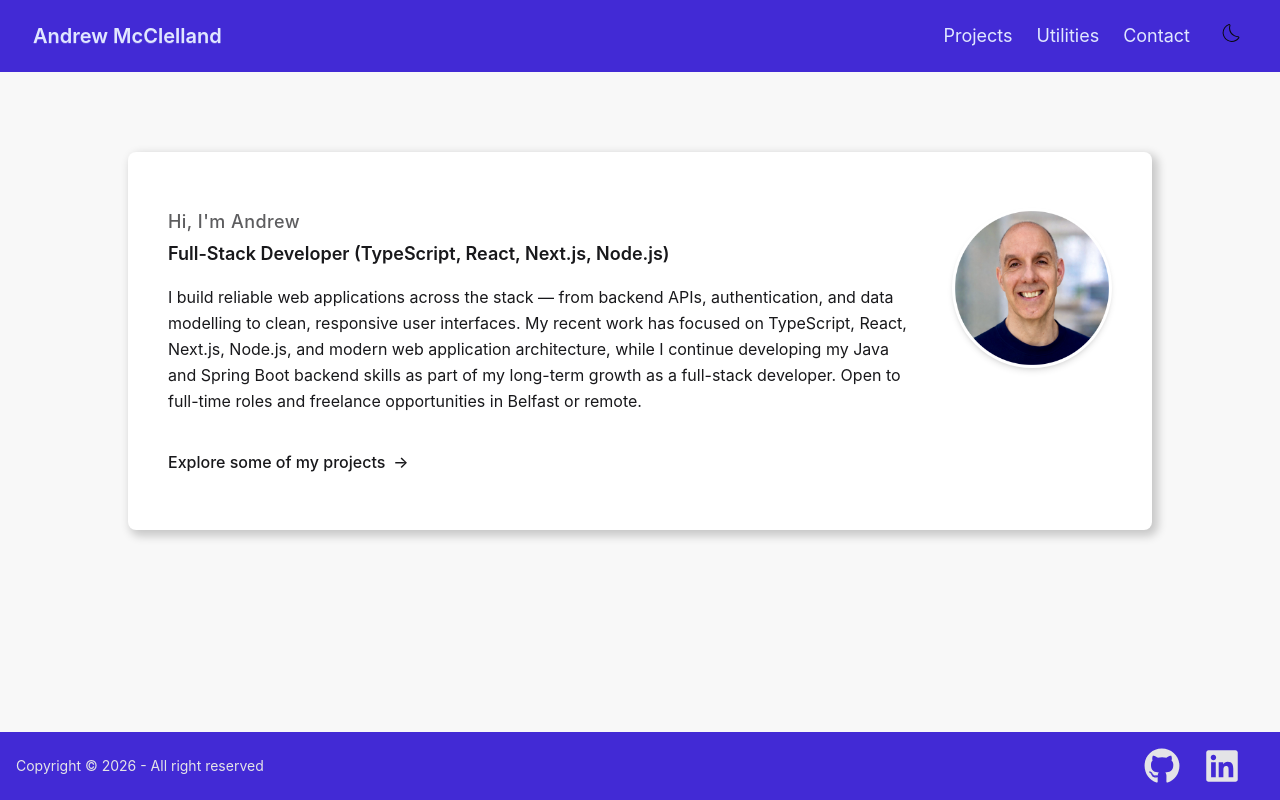
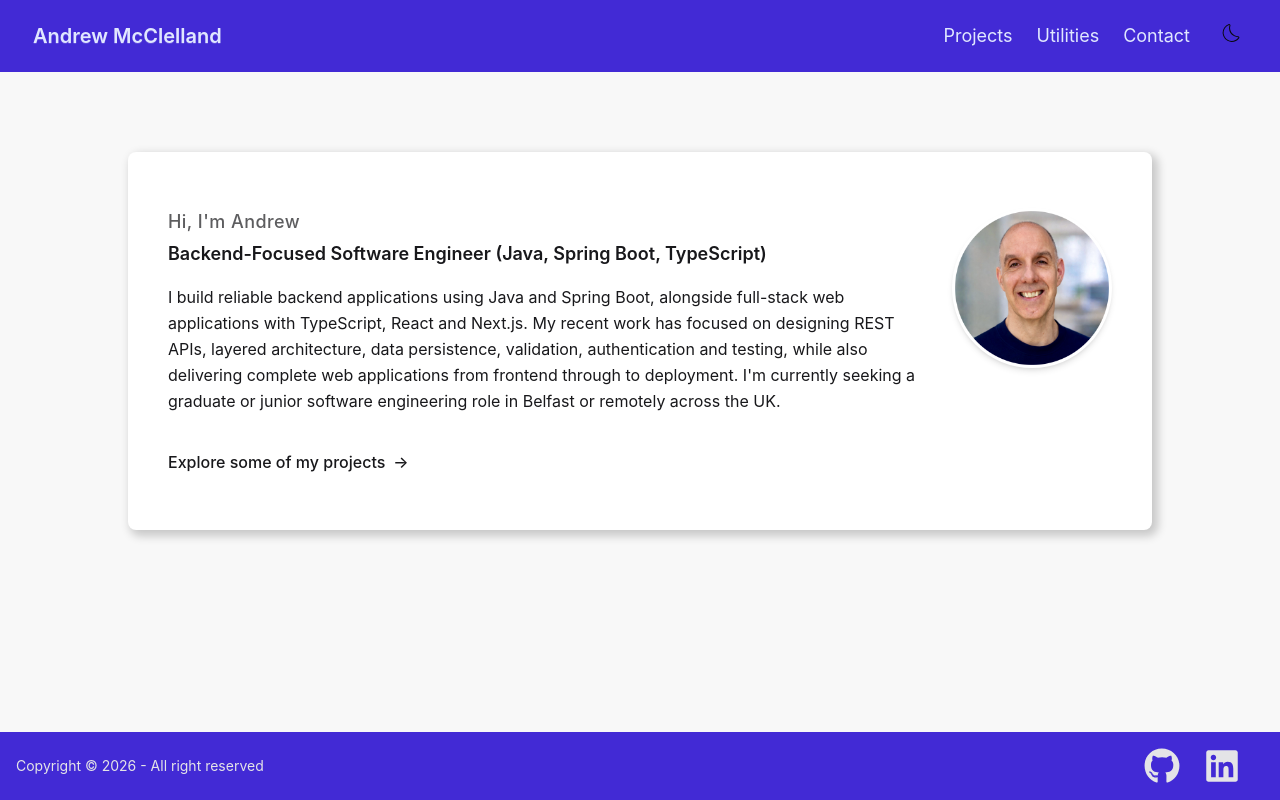
Before and after one commit to aejmcclelland/portfolio, a Next.js app: page / in a window 1280 px wide. Built offline with nearby package versions, Linux system fonts and the light colour scheme; no server answers.

Commit message:
Update Hero.tsx

```diff
--- a/src/components/Hero.tsx
+++ b/src/components/Hero.tsx
@@ -11,19 +11,19 @@ export default function Hero() {
 					<p className='text-lg sm:text-lg font-medium tracking-wide text-base-content/70 mb-1'>
 						Hi, I&apos;m Andrew
 					</p>
-					<h2 className='text-md sm:text-lg font-semibold text-base-content mb-4'>
-						Full-Stack Developer (TypeScript, React, Next.js, Node.js)
-					</h2>
+			<h2 className='text-md sm:text-lg font-semibold text-base-content mb-4'>
+  Backend-Focused Software Engineer (Java, Spring Boot, TypeScript)
+</h2>
 
-					<p className='text-sm sm:text-base text-base-content leading-relaxed mb-3'>
-						I build reliable web applications across the stack — from backend
-						APIs, authentication, and data modelling to clean, responsive user
-						interfaces. My recent work has focused on TypeScript, React,
-						Next.js, Node.js, and modern web application architecture, while
-						I continue developing my Java and Spring Boot backend skills as
-						part of my long-term growth as a full-stack developer. Open to
-						full-time roles and freelance opportunities in Belfast or remote.
-					</p>
+<p className='text-sm sm:text-base text-base-content leading-relaxed mb-3'>
+  I build reliable backend applications using Java and Spring Boot, alongside
+  full-stack web applications with TypeScript, React and Next.js. My recent
+  work has focused on designing REST APIs, layered architecture, data
+  persistence, validation, authentication and testing, while also delivering
+  complete web applications from frontend through to deployment. I'm currently
+  seeking a graduate or junior software engineering role in Belfast or remotely
+  across the UK.
+</p>
 
 					<div className='mt-6'>
 						<Link
```
